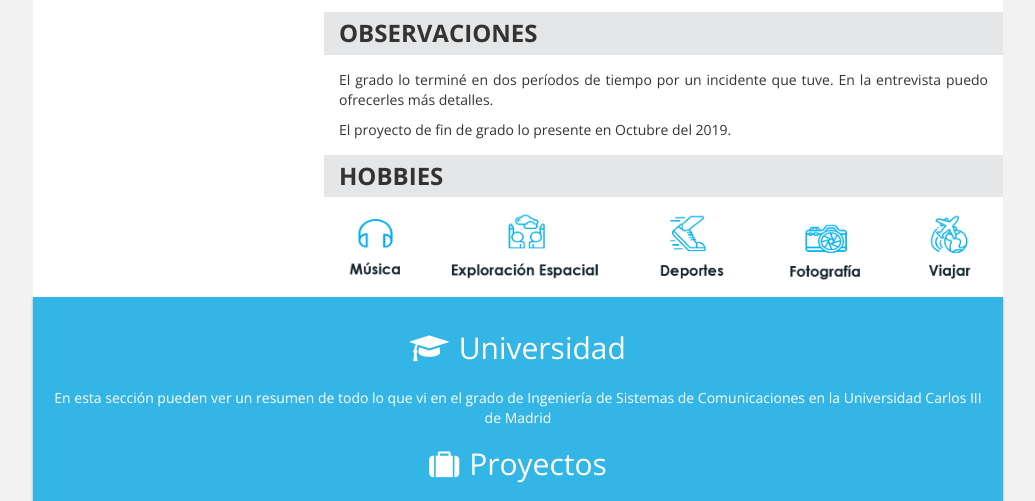
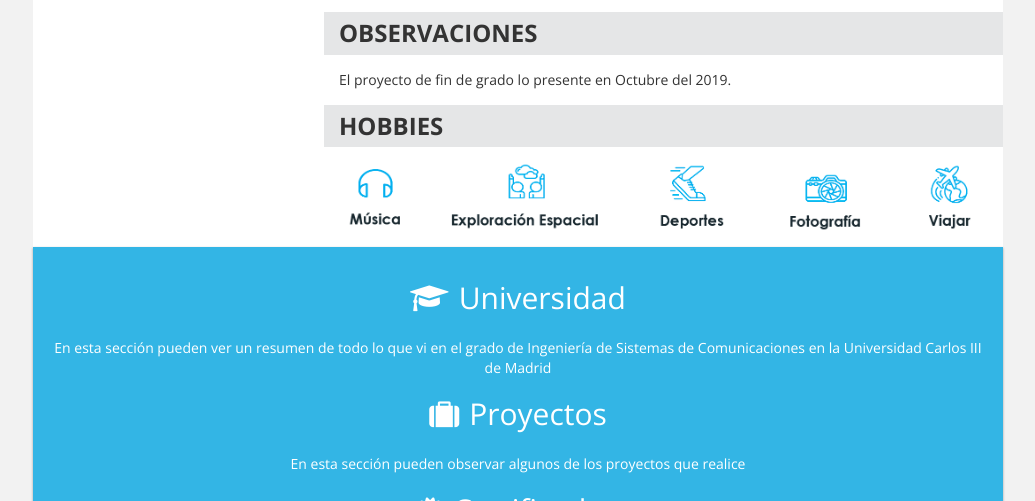
Before and after one commit to rodry170389/Blog-Rodrigo, a plain HTML site: page index.html in a window 1280 px wide. Shown: the part 1544-2045 px from the top of the page, without its empty margins (122-1157 px from the left). Drawn offline with nearby package versions, Linux system fonts and the light colour scheme.

Commit message:
OEP noviembre v6

```diff
--- a/index.html
+++ b/index.html
@@ -265,8 +265,7 @@
             <div class ="marcoLisoEducacion">
               <div class="row">
                 <div class="col-sm-12">
-                  <p>El grado lo terminé en dos períodos de tiempo por un incidente que tuve. En la
-                    entrevista puedo ofrecerles más detalles.</p>
+
                   <p>El proyecto de fin de grado lo presente en Octubre del 2019.</p>
                 </div>
               </div>
```
